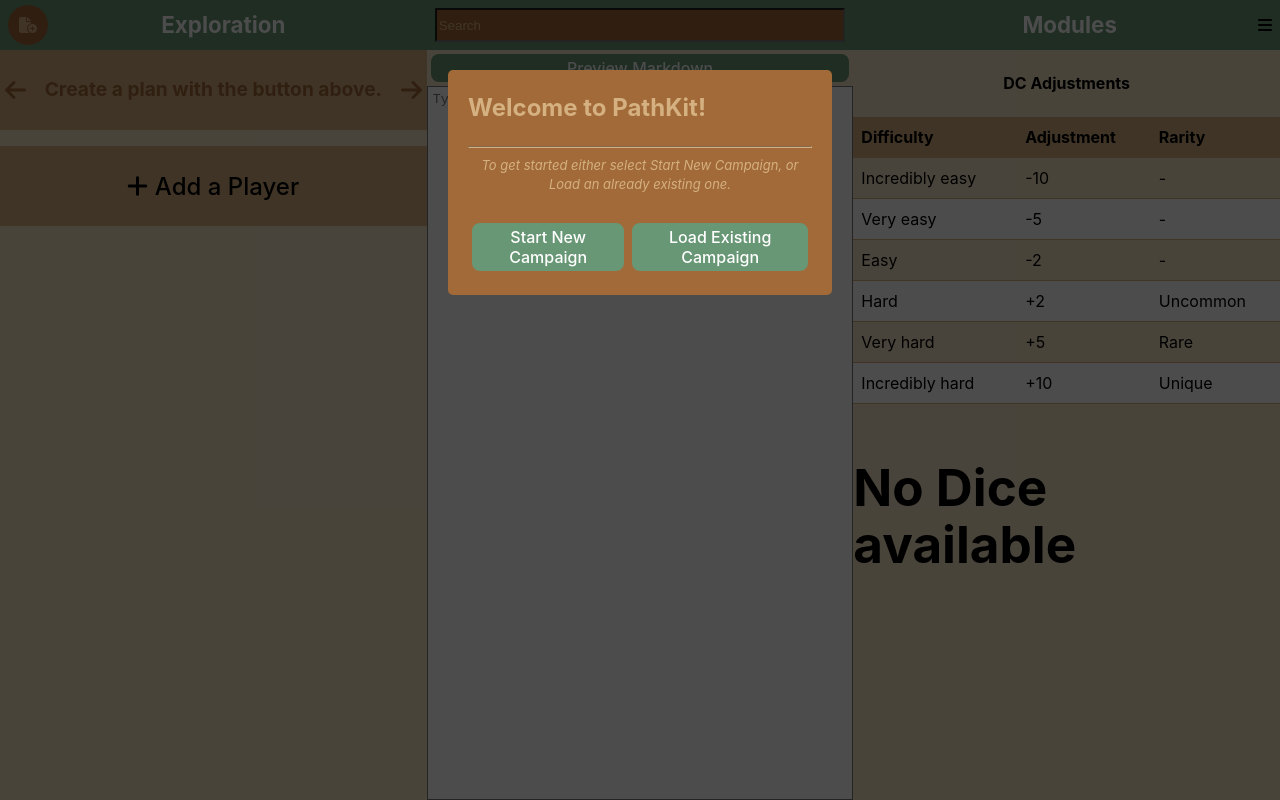
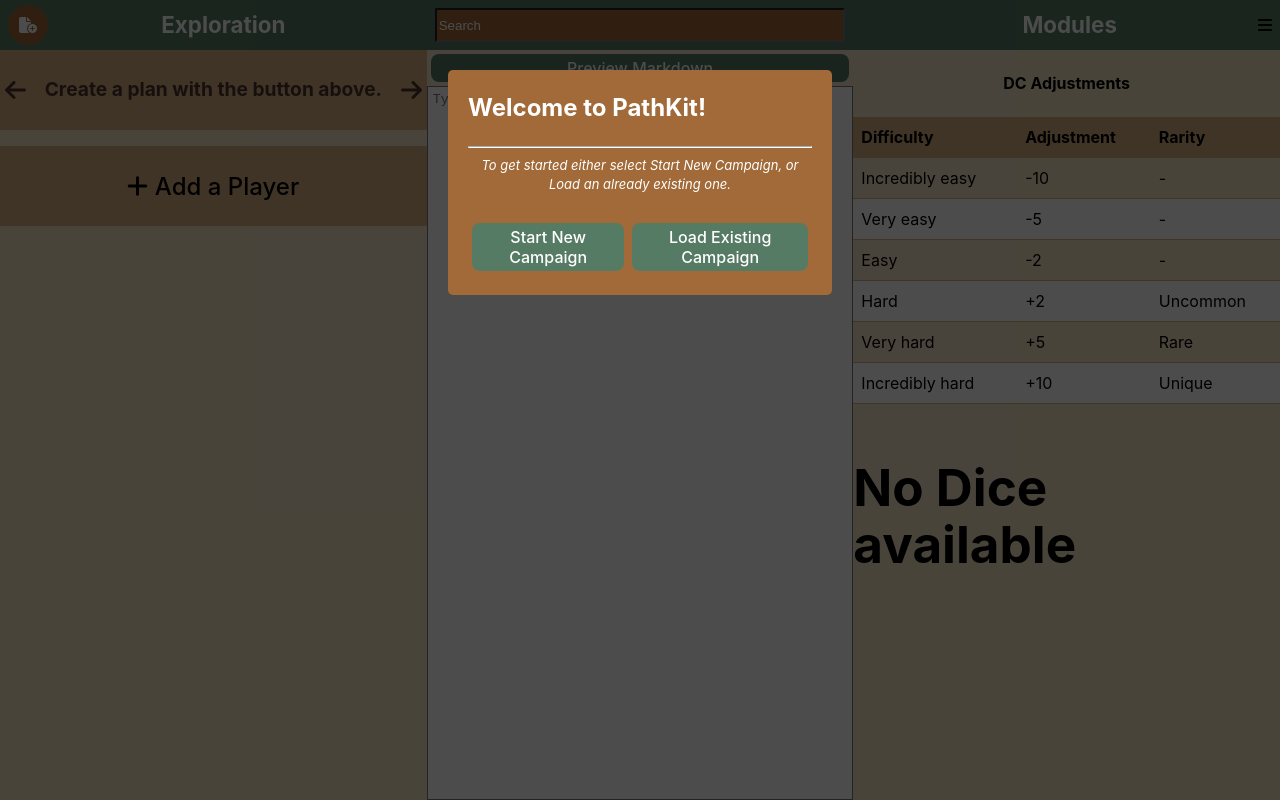
Before and after one commit to LeeJMorel/PathKit, a React (Vite) app in the folder PathKit/: page / in a window 1280 px wide. Built offline with nearby package versions, Linux system fonts and the light colour scheme.

Commit message:
renders our selected colors for parchment and dark

```diff
--- a/PathKit/src/styles/darkTheme.scss
+++ b/PathKit/src/styles/darkTheme.scss
@@ -3,16 +3,19 @@
 @import "./fonts.scss";
 
 $darkTheme: (
-  bodyBackground: map-get($colorPalette, brownDark),
-  bodyText: map-get($colorPalette, parchmentLight),
-  primaryBackground: map-get($colorPalette, parchmentDark),
-  primaryText: map-get($colorPalette, greenLight),
-  secondaryBackground: map-get($colorPalette, greenDark),
-  secondaryText: map-get($colorPalette, parchmentDark),
-  accentBackground: map-get($colorPalette, redDark),
-  accentText: map-get($colorPalette, white),
+  bodyBackground: map-get($colorPalette, tealDark),
+  bodyText: map-get($colorPalette, white),
+  primaryBackground: map-get($colorPalette, tealLight),
+  primaryText: map-get($colorPalette, white),
+  secondaryBackground: map-get($colorPalette, brownDark),
+  secondaryText: map-get($colorPalette, cream),
+  tertiaryBackground: map-get($colorPalette, blackLight),
+  tertiaryText: map-get($colorPalette, cream),
+  accentBackground: map-get($colorPalette, redDarker),
+  accentText: map-get($colorPalette, cream),
   errorBackground: map-get($colorPalette, redDark),
   errorText: map-get($colorPalette, white),
+  linkText: map-get($colorPalette, purpleLight),
 );
 
 $theme: map-merge($fonts, $darkTheme);
--- a/PathKit/src/styles/palette.scss
+++ b/PathKit/src/styles/palette.scss
@@ -3,17 +3,24 @@
 $colorPalette: (
   parchmentLight: #f5e5c5,
   parchmentDark: #d5b080,
+  cream: #ffeace,
   brownLight: #a16a38,
   brownDark: #4d342f,
-  greenLight: #689775,
+  brownAlt: #6b4334,
+  greenLight: #567b65, //old value = 689775
   greenDark: #3c5a3d,
   redDark: #7a0226,
+  redDarker: #270d0a,
   black: #000,
+  blackLight: #111111,
   white: #fff,
   yellowLight: #ffd966,
   yellowDark: #cca300,
   orangeLight: #ffac33,
   orangeDark: #e69500,
+  tealLight: #39666e,
+  tealDark: #113139,
+  tealDarker: #132022,
   blueLight: #91a7ff,
   blueDark: #3c6df0,
   purpleLight: #af8eed,
--- a/PathKit/src/styles/parchmentTheme.scss
+++ b/PathKit/src/styles/parchmentTheme.scss
@@ -6,13 +6,16 @@ $parchmentTheme: (
   bodyBackground: map-get($colorPalette, parchmentLight),
   bodyText: map-get($colorPalette, black),
   primaryBackground: map-get($colorPalette, parchmentDark),
-  primaryText: map-get($colorPalette, brownLight),
+  primaryText: map-get($colorPalette, brownDark),
   secondaryBackground: map-get($colorPalette, brownLight),
-  secondaryText: map-get($colorPalette, parchmentDark),
+  secondaryText: map-get($colorPalette, white),
+  tertiaryBackground: map-get($colorPalette, white),
+  tertiaryText: map-get($colorPalette, black),
   accentBackground: map-get($colorPalette, greenLight),
   accentText: map-get($colorPalette, white),
   errorBackground: map-get($colorPalette, redDark),
   errorText: map-get($colorPalette, white),
+  linkText: map-get($colorPalette, redDark),
 );
 
 $theme: map-merge($fonts, $parchmentTheme);
```
Also changed, not shown: 1 other file (tests, documents, lock files or other folders).
